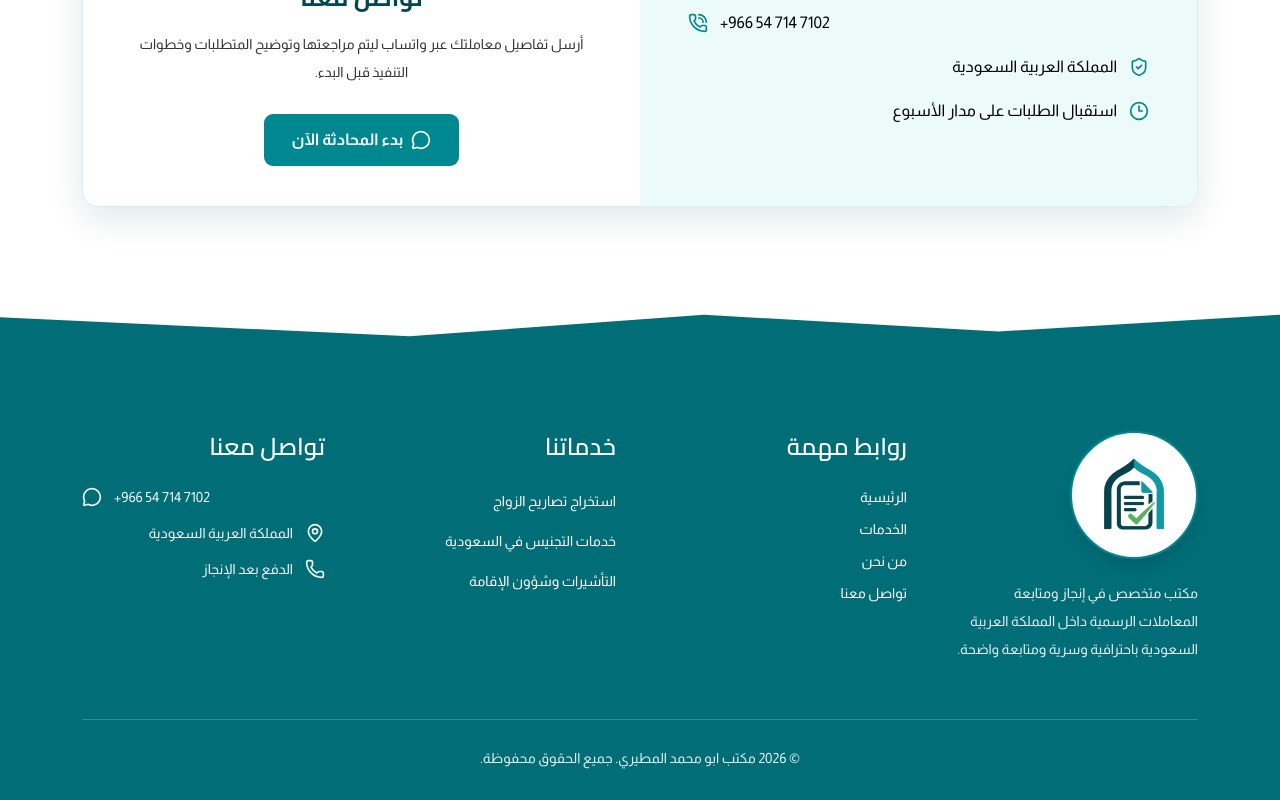
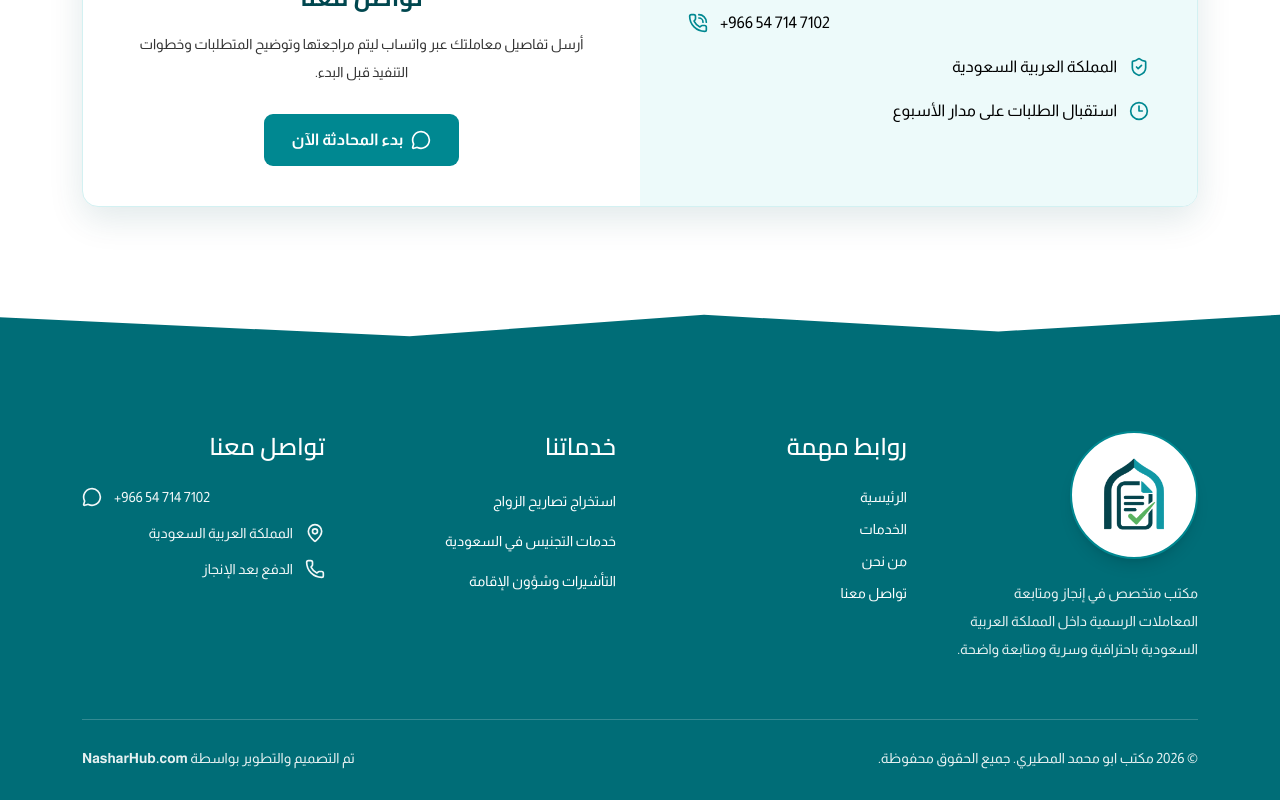
Before and after one commit to AhmedZakaria14/khadmatrasmya, a Next.js app: page / in a window 1280 px wide. Shown: the part 2881-3681 px from the top of the page. Built offline with nearby package versions, Linux system fonts and the light colour scheme.

Commit message:
Preserve original footer attribution link

```diff
--- a/components/Footer.tsx
+++ b/components/Footer.tsx
@@ -53,8 +53,11 @@ export default function Footer() {
           </div>
         </div>
 
-        <div className="mt-14 border-t border-white/20 pt-7 text-center text-sm font-normal text-white/90">
+        <div className="mt-14 flex flex-col items-center justify-between gap-3 border-t border-white/20 pt-7 text-center text-sm font-normal text-white/90 sm:flex-row sm:text-right">
           <p>© {new Date().getFullYear()} مكتب ابو محمد المطيري. جميع الحقوق محفوظة.</p>
+          <a href="https://nasharhub.com" target="_blank" rel="noopener noreferrer" className="transition hover:text-accent-300">
+            تم التصميم والتطوير بواسطة <span className="font-bold">NasharHub.com</span>
+          </a>
         </div>
       </div>
     </footer>
```
